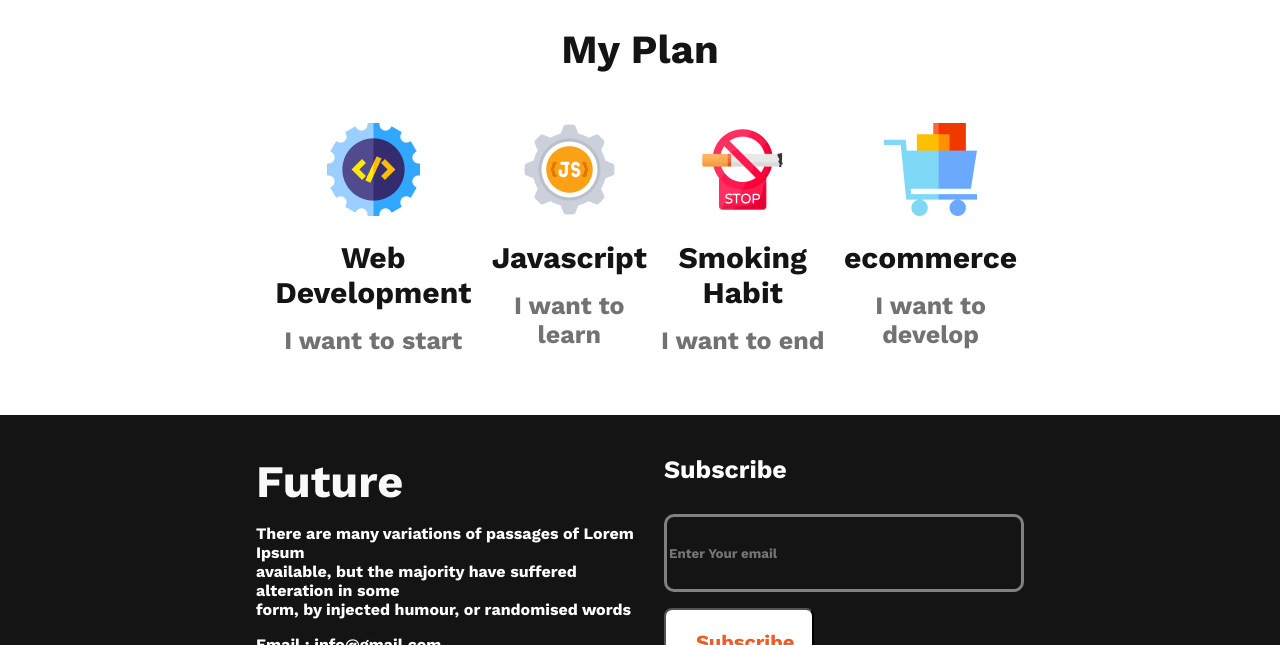
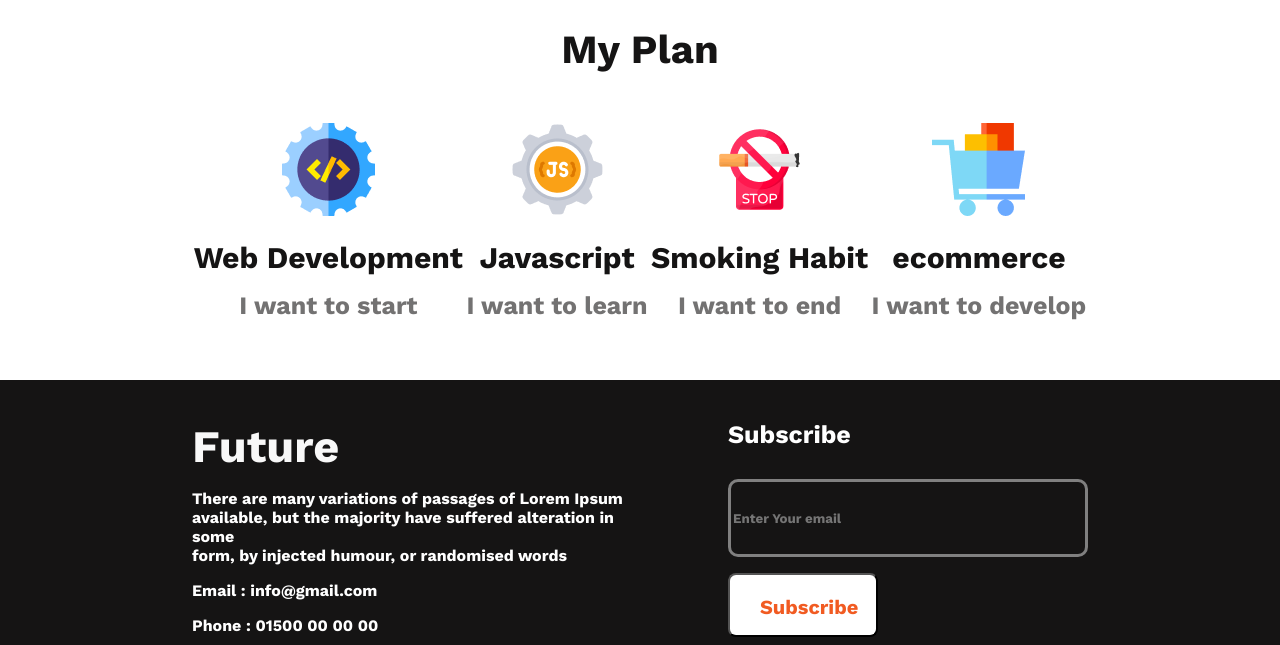
Before and after one commit to Rony696-dotcom/new-year-new-me, a plain HTML site: page index.html in a window 1280 px wide. Shown: the part 1962-2607 px from the top of the page. Drawn offline with nearby package versions, Linux system fonts and the light colour scheme.

Commit message:
every thing

```diff
--- a/styles/style.css
+++ b/styles/style.css
@@ -52,7 +52,7 @@ font-size: 20px;
     display: flex;
     align-items: center;
 
-    width: 60%;
+    width: 70%;
     margin: 0 auto;
     gap: 100px;
     padding: 100px 0 ;
@@ -101,7 +101,7 @@ margin-bottom: 50px;
 .my-plan-topic{
     display: flex;
     justify-content: space-around;
-    width: 60%;
+    width: 70%;
     margin: 0 auto;
 }
 .topic-title{
@@ -133,9 +133,9 @@ footer{
 
 .footer-section{
     display: flex;
-    width: 60%;
+    width: 70%;
     margin: 0 auto;
-    gap: 20px;
+    gap: 70px;
 }
 .footer-title{
     color: #F8F8F8;
```
